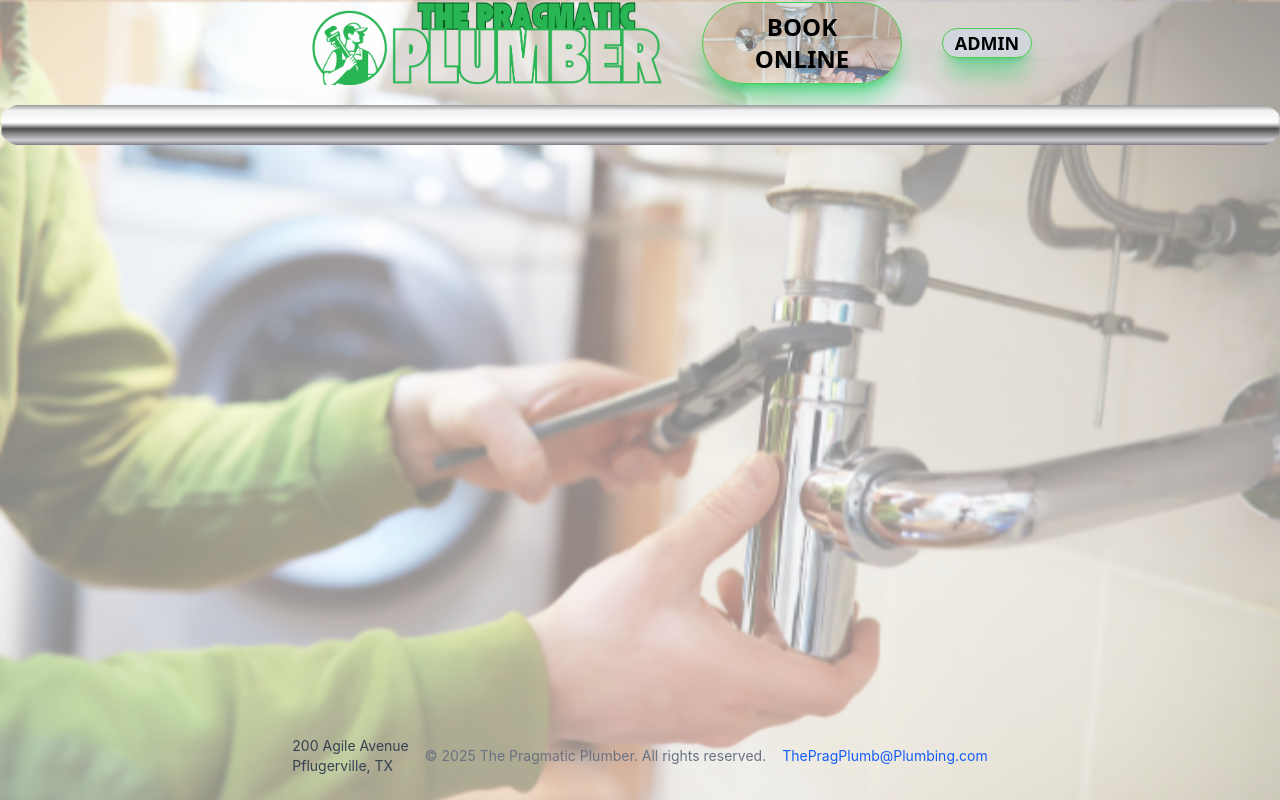
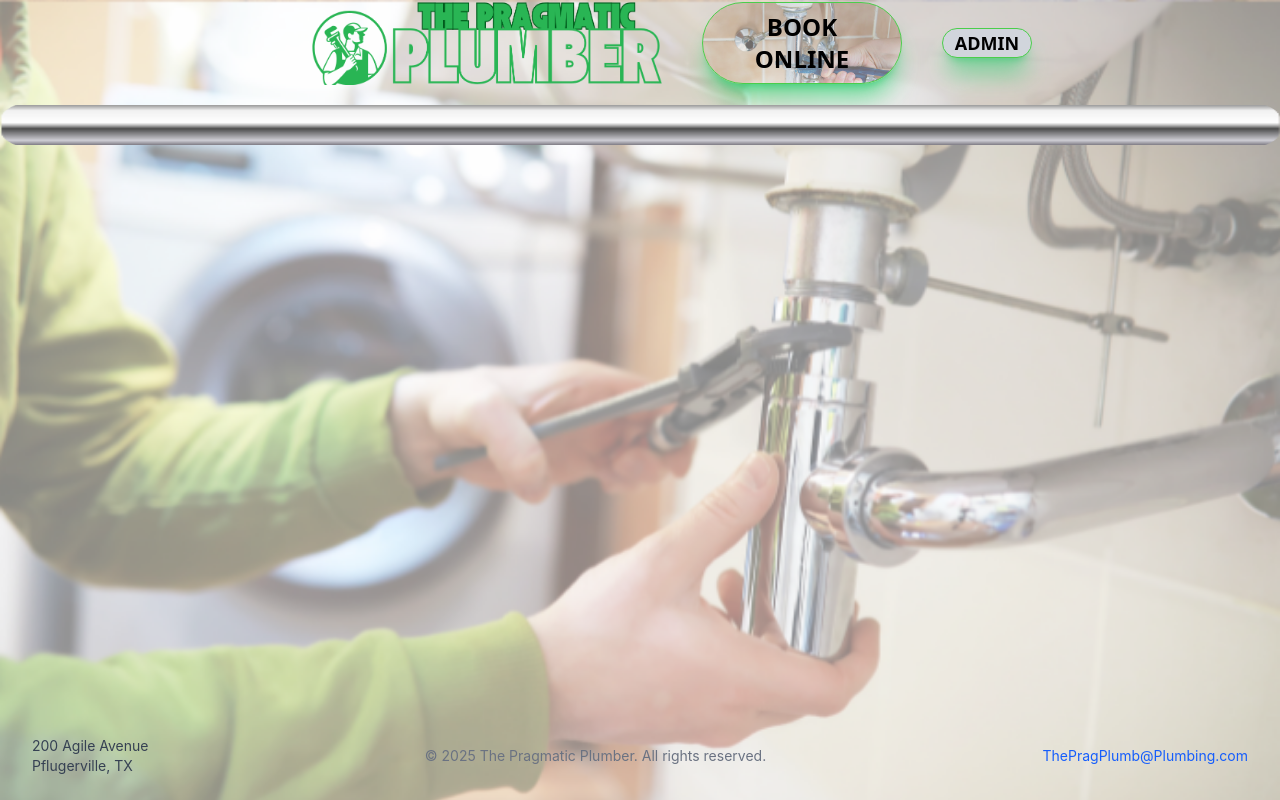
Before and after one commit to DSD-Cohort-Spring2025-TeamJ/local-service-client, a React (Vite) app: page / in a window 1280 px wide. Built offline with nearby package versions, Linux system fonts and the light colour scheme; what ag-grid-community would draw is missing.

Commit message:
fix footer

```diff
--- a/src/css/App.css
+++ b/src/css/App.css
@@ -90,17 +90,6 @@ img.pragmatic-plumber {
   width: 300px;
 }
 
-footer {
-  position: fixed;
-  display: flex;
-  justify-content: space-around;
-  align-items: center;
-  bottom: 0;
-  left: 0;
-  width: 100%;
-  color: black;
-}
-
 .address {
   display: flex;
   flex-direction: column;
```
